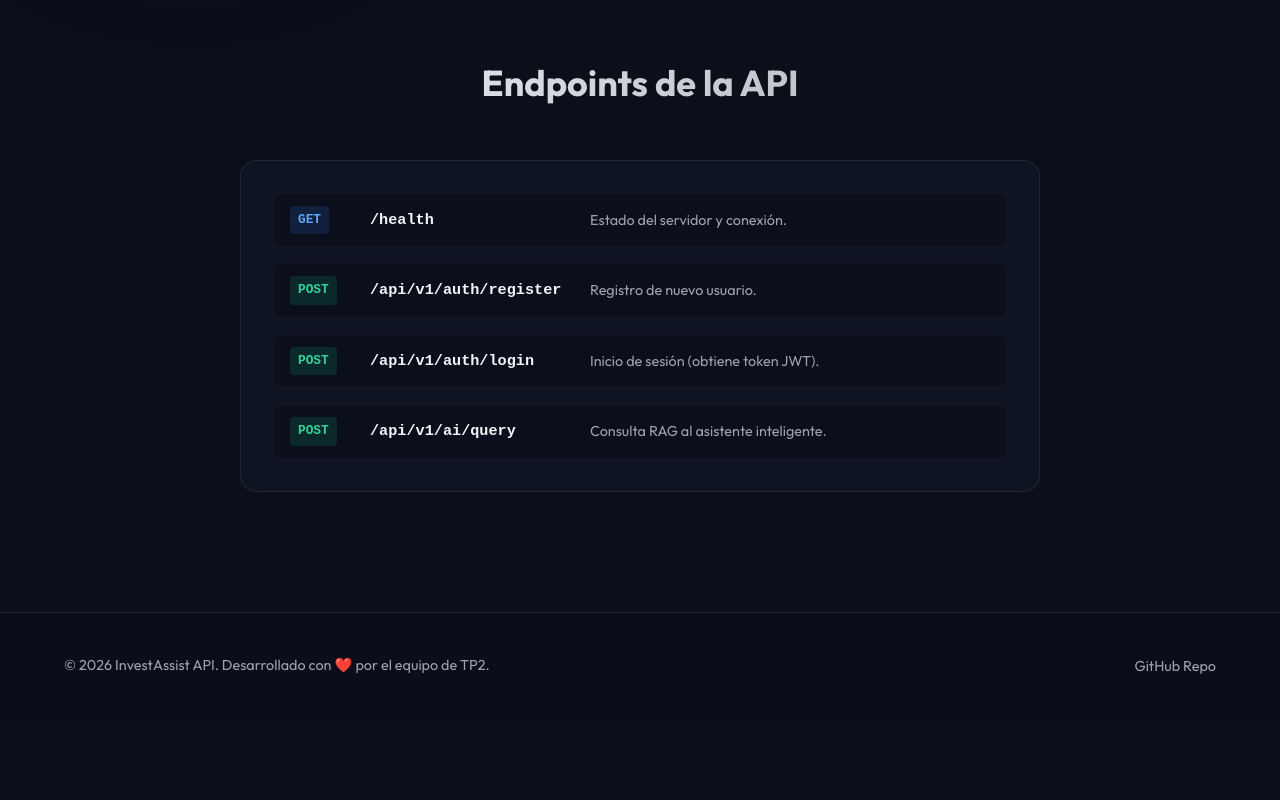
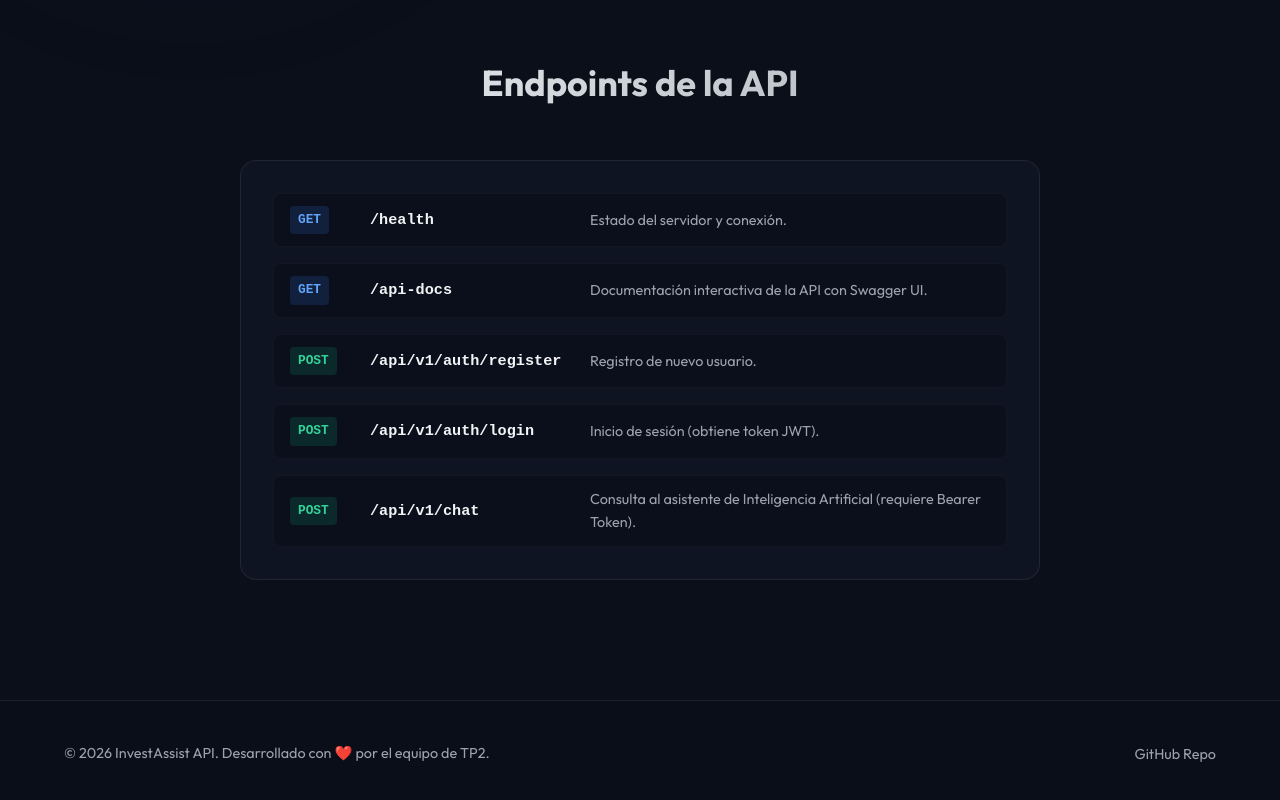
Before and after one commit to austral-dev/Ringio-Portfolio-Assistant, a website: page static/index.html in a window 1280 px wide. Shown: the part 1601-2401 px from the top of the page. Before the commit the page ends 2319 px from the top, so only its background shows below. Drawn offline with Linux system fonts and the light colour scheme.

Commit message:
Agrega endpoint de Swagger /api-docs a la lista de endpoints de la landing page

```diff
--- a/static/index.html
+++ b/static/index.html
@@ -100,6 +100,11 @@
                             <span class="desc">Estado del servidor y conexión.</span>
                         </div>
                         <div class="endpoint-item">
+                            <span class="method get">GET</span>
+                            <span class="path">/api-docs</span>
+                            <span class="desc">Documentación interactiva de la API con Swagger UI.</span>
+                        </div>
+                        <div class="endpoint-item">
                             <span class="method post">POST</span>
                             <span class="path">/api/v1/auth/register</span>
                             <span class="desc">Registro de nuevo usuario.</span>
@@ -111,8 +116,8 @@
                         </div>
                         <div class="endpoint-item">
                             <span class="method post">POST</span>
-                            <span class="path">/api/v1/ai/query</span>
-                            <span class="desc">Consulta RAG al asistente inteligente.</span>
+                            <span class="path">/api/v1/chat</span>
+                            <span class="desc">Consulta al asistente de Inteligencia Artificial (requiere Bearer Token).</span>
                         </div>
                     </div>
                 </div>
```
